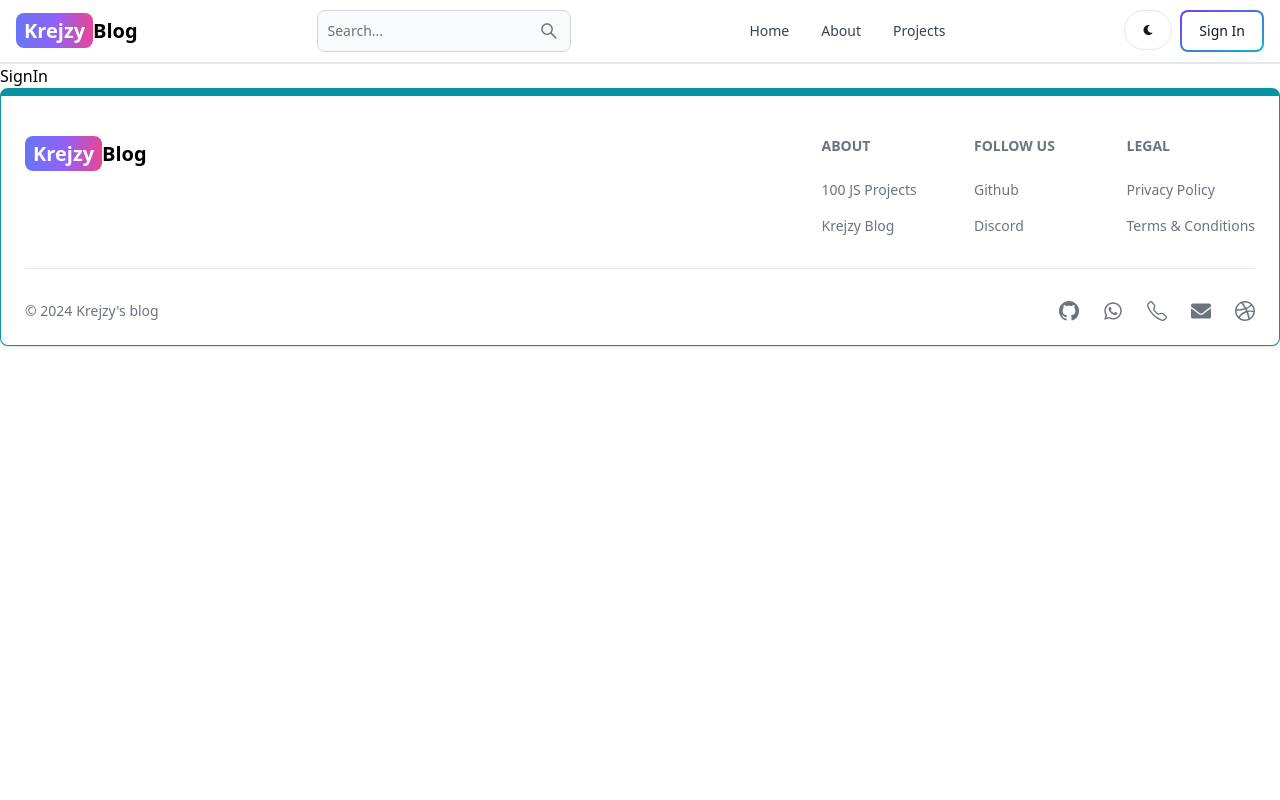
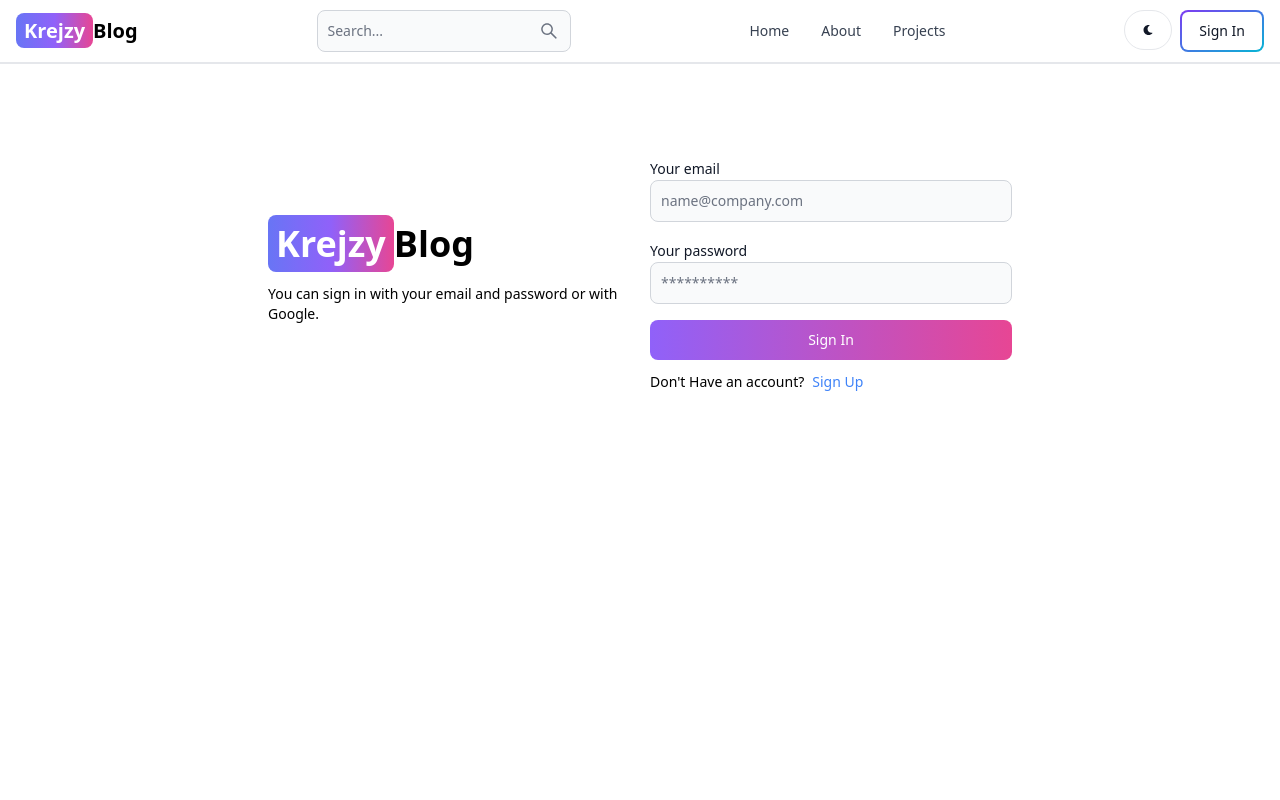
Before and after one commit to Krejzy23/mern-blog, a React (Vite) app in the folder client/: page /sign-in in a window 1280 px wide. Shown: the top 800 px of the page. Built offline with nearby package versions, Linux system fonts and the light colour scheme.

Commit message:
complete signin page

```diff
--- a/client/src/pages/SignIn.jsx
+++ b/client/src/pages/SignIn.jsx
@@ -1,7 +1,116 @@
-import React from 'react'
+import { Label, TextInput, Button, Alert, Spinner } from 'flowbite-react'
+import { useState } from 'react'
+import { Link, useNavigate } from 'react-router-dom'
 
 export default function SignIn() {
+  const [ formData, setFormData ] = useState({});
+  const [ errorMessage, setErrorMessage ] = useState(null);
+  const [ loading, setLoading ] = useState(false);
+  const navigate = useNavigate();
+  const handleChange = (e) => {
+    setFormData({ ...formData, [e.target.id] : e.target.value.trim() });
+  };
+
+  const handleSubmit = async (e) => {
+    e.preventDefault();
+
+    if (!formData.email || !formData.password) {
+      return setErrorMessage('Please fill out all fields.');
+    }
+
+    try {
+      setLoading(true);
+
+      setErrorMessage(null);
+
+      const res = await fetch('/api/auth/signin',{
+        method: 'POST',
+        headers: { 'Content-Type' : 'application/json' },
+        body: JSON.stringify(formData),
+      });
+
+      const data = await res.json();
+
+      if(data.succes === false ){
+        return setErrorMessage(data.message);
+      }
+      setLoading(false);
+      if(res.ok) {
+        navigate('/');
+      }
+    } catch (error) {
+      setErrorMessage(error.message);
+      setLoading(false);
+    }
+  }
   return (
-    <div>SignIn</div>
+    <div className='min-h-screen mt-20'>
+      <div className='flex flex-col p-3 max-w-3xl mx-auto md:flex-row md:items-center gap-5'>
+        <div className='flex-1'>
+          <Link
+            to="/"
+            className='font-bold dark:text-white text-4xl'
+          >
+            <span className='px-2 py-1 bg-gradient-to-r from-indigo-500 via-purple-500 to-pink-500 rounded-lg text-white'>
+              Krejzy
+            </span>
+            Blog
+          </Link>
+          <p className='text-sm mt-5'>
+            You can sign in with your email and
+            password
+            or with Google.
+          </p>
+        </div>
+
+        <div className='flex-1'>
+          <form className='flex flex-col gap-4' onSubmit={handleSubmit}>
+            <div>
+              <Label value='Your email'/>
+              <TextInput
+                type='text'
+                placeholder='name@company.com'
+                id='email'
+                onChange={handleChange}
+              />
+            </div>
+            <div>
+              <Label value='Your password'/>
+              <TextInput
+                type='password'
+                placeholder='**********'
+                id='password'
+                onChange={handleChange}
+              />
+            </div>
+            <Button gradientDuoTone='purpleToPink' type='submit' disabled={loading}>
+              {
+                loading ? (
+                  <>
+                    <Spinner size='sm' />
+                    <span className='pl-3'>
+                      Loading...
+                    </span>
+                  </>
+                ) : 'Sign In'
+              }
+            </Button>
+          </form>
+          <div className='flex text-sm mt-3 gap-2'>
+            <span>Don't Have an account?</span>
+            <Link to="/sign-up" className='text-blue-500'>
+              Sign Up
+            </Link>
+          </div>
+          {
+            errorMessage && (
+              <Alert className='mt-5' color='failure'>
+                {errorMessage}
+              </Alert>
+            )
+          }
+        </div>
+      </div>
+    </div>
   )
 }
```
Also changed, not shown: 1 other file (tests, documents, lock files or other folders).
